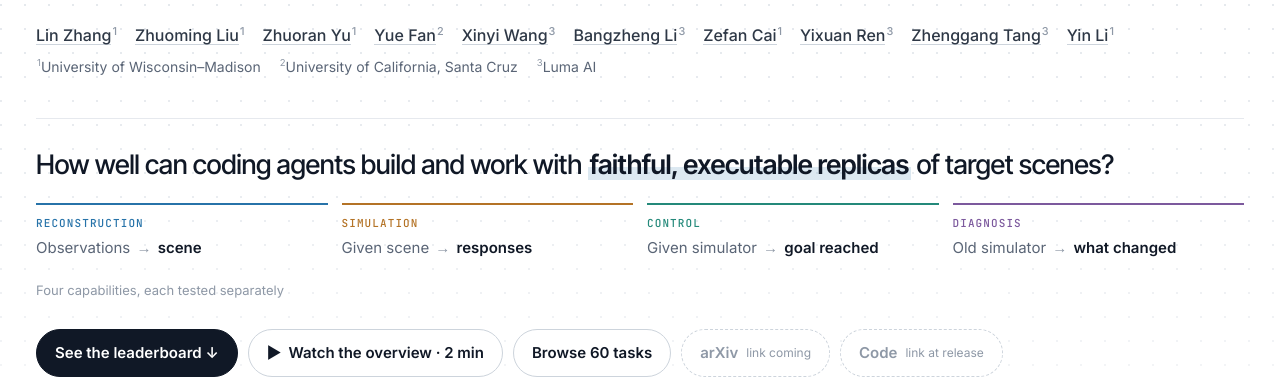
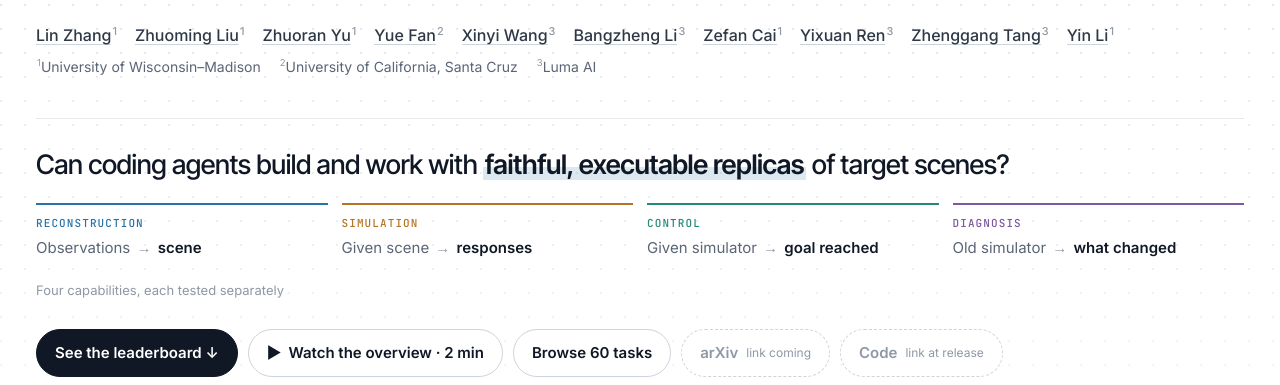
Before and after one commit to caesr-bench/caesr-bench.github.io, a plain HTML site: page index.html in a window 1280 px wide. Shown: the part 415-800 px from the top of the page. Drawn offline with Linux system fonts and the light colour scheme.

Commit message:
Phrase the hero question as 'Can coding agents build and work with ...'
Co-Authored-By: Claude Opus 5.5 <noreply@anthropic.com>

```diff
--- a/index.html
+++ b/index.html
@@ -450,7 +450,7 @@ img{max-width:100%}
       <p class="affs"><span><sup>1</sup>University of Wisconsin–Madison</span><span><sup>2</sup>University of California, Santa Cruz</span><span><sup>3</sup>Luma AI</span></p>
     </div>
     <div class="qblock">
-      <p class="question">How well can coding agents build and work with <em>faithful, executable replicas</em> of target scenes?</p>
+      <p class="question">Can coding agents build and work with <em>faithful, executable replicas</em> of target scenes?</p>
       <div class="qcaps">
         <div style="--h:var(--c1)"><span>Reconstruction</span><p>Observations <i>→</i> <b>scene</b></p></div>
         <div style="--h:var(--c2)"><span>Simulation</span><p>Given scene <i>→</i> <b>responses</b></p></div>
```
Also changed, not shown: assets/og.png.
